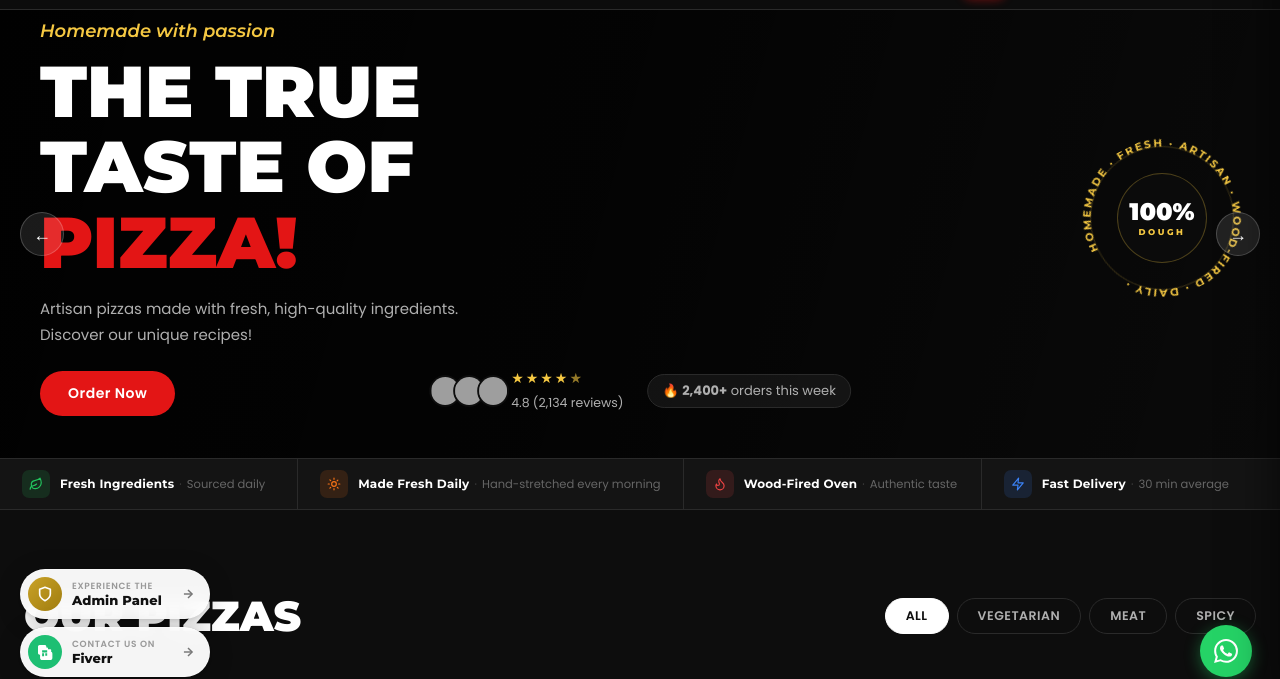
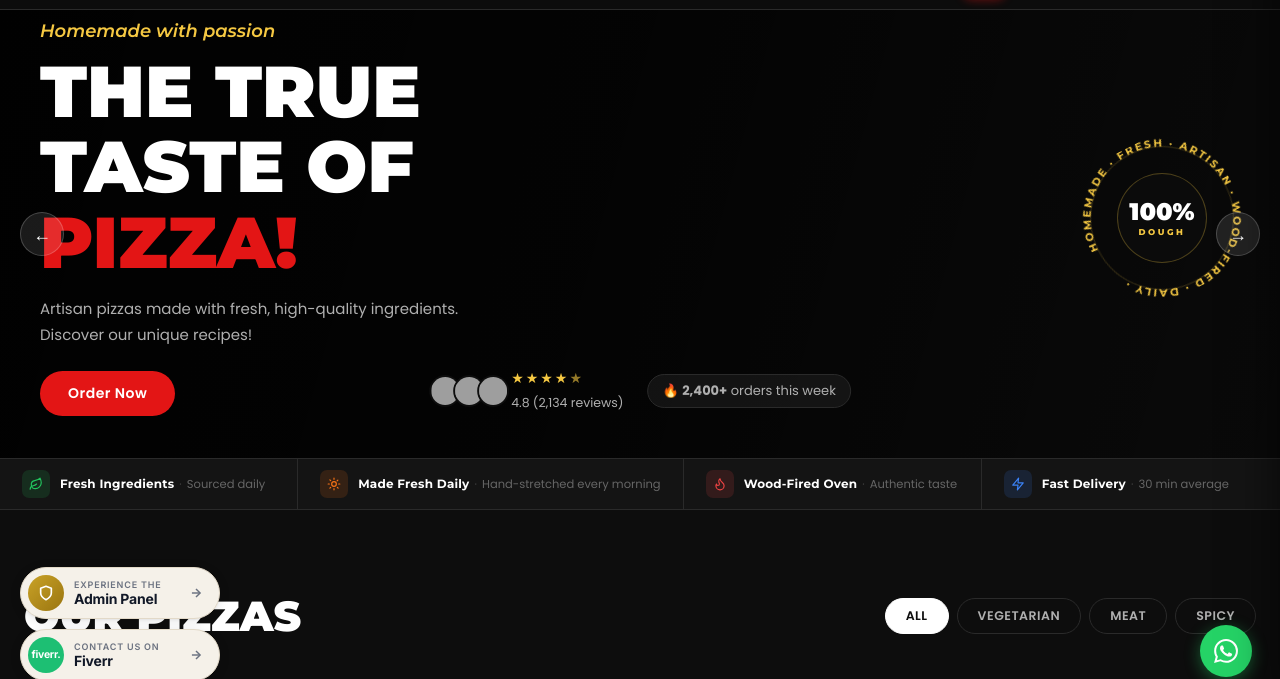
Before and after one commit to adibbinshahid/Restaurant-Website-Demo, a website: page public/index.html in a window 1280 px wide. Shown: the part 95-774 px from the top of the page. Drawn offline with Linux system fonts and the light colour scheme; no server answers; grey boxes are pictures that could not be loaded.

Commit message:
Add favicon, match floating CTA buttons to MindWell reference
- Pizza SVG favicon added to all 9 pages including admin
- Floating CTA buttons: cream background, Inter font, Fiverr wordmark text, darker label/arrow colors
- Inter font loaded via Google Fonts across all pages
- Hover animation changed to scale zoom-in (no translate)

Co-Authored-By: Claude Sonnet 4.6 <noreply@anthropic.com>

```diff
--- a/public/css/style.css
+++ b/public/css/style.css
@@ -1652,37 +1652,37 @@ ul { list-style: none; }
 /* ── Floating CTA Buttons ─────────────────────────────────────────── */
 .floating-cta-stack {
   position: fixed;
-  bottom: 28px;
+  bottom: 24px;
   left: 20px;
   z-index: 800;
   display: flex;
   flex-direction: column;
-  gap: 8px;
+  gap: 10px;
 }
 
 .floating-cta-btn {
   display: flex;
   align-items: center;
   gap: 10px;
-  background: rgba(255,255,255,0.96);
-  backdrop-filter: blur(10px);
-  -webkit-backdrop-filter: blur(10px);
-  border: 1px solid rgba(255,255,255,0.3);
+  background: #f5f1e9;
+  border: 1px solid #e2d9c8;
   border-radius: 50px;
-  padding: 7px 14px 7px 7px;
+  padding: 7px 16px 7px 7px;
   text-decoration: none;
-  box-shadow: 0 4px 24px rgba(0,0,0,0.22), 0 1px 4px rgba(0,0,0,0.1);
-  transition: transform 0.2s ease, box-shadow 0.2s ease;
-  min-width: 190px;
+  box-shadow: 0 2px 12px rgba(0,0,0,0.10), 0 1px 3px rgba(0,0,0,0.06);
+  transition: transform 0.22s cubic-bezier(0.34,1.4,0.64,1), box-shadow 0.22s ease;
+  transform-origin: left center;
+  min-width: 200px;
+  cursor: pointer;
 }
 .floating-cta-btn:hover {
-  transform: translateY(-3px);
-  box-shadow: 0 10px 32px rgba(0,0,0,0.28);
+  transform: scale(1.05);
+  box-shadow: 0 6px 24px rgba(0,0,0,0.14), 0 2px 6px rgba(0,0,0,0.08);
 }
 
 .fcta-icon {
-  width: 34px;
-  height: 34px;
+  width: 36px;
+  height: 36px;
   border-radius: 50%;
   display: flex;
   align-items: center;
@@ -1690,28 +1690,42 @@ ul { list-style: none; }
   flex-shrink: 0;
   color: #fff;
 }
-.fcta-icon-admin  { background: linear-gradient(135deg, #c9a227, #a07d10); }
+.fcta-icon-admin  { background: linear-gradient(135deg, #c9a227, #9a7510); }
 .fcta-icon-fiverr { background: #1dbf73; }
 
 .fcta-text { flex: 1; line-height: 1; }
 .fcta-label {
   display: block;
+  font-family: 'Inter', 'Montserrat', sans-serif;
   font-size: 9px;
   font-weight: 600;
-  letter-spacing: 0.7px;
-  color: #999;
+  letter-spacing: 0.8px;
+  color: #6b7280;
   text-transform: uppercase;
   margin-bottom: 3px;
 }
 .fcta-name {
   display: block;
-  font-family: 'Montserrat', sans-serif;
-  font-size: 13px;
+  font-family: 'Inter', 'Montserrat', sans-serif;
+  font-size: 14px;
+  font-weight: 700;
+  color: #111827;
+  letter-spacing: -0.2px;
+}
+.fcta-arrow {
+  color: #6b7280;
+  flex-shrink: 0;
+  transition: transform 0.22s ease;
+}
+.floating-cta-btn:hover .fcta-arrow { transform: translateX(2px); }
+.fcta-wordmark {
+  font-family: 'Inter', sans-serif;
+  font-size: 10.5px;
   font-weight: 800;
-  color: #111;
-  letter-spacing: 0.1px;
-}
-.fcta-arrow { color: #777; flex-shrink: 0; }
+  color: #fff;
+  letter-spacing: -0.3px;
+  line-height: 1;
+}
 
 /* ── Toast Notifications ──────────────────────────────────────────── */
 
--- a/public/index.html
+++ b/public/index.html
@@ -5,9 +5,10 @@
   <meta name="viewport" content="width=device-width, initial-scale=1.0" />
   <title>L'Cinco Pizza — The True Taste of Pizza</title>
   <meta name="description" content="Artisan pizzas made with fresh, high-quality ingredients. Order online with 30-min delivery." />
+  <link rel="icon" href="/favicon.svg" type="image/svg+xml">
   <link rel="preconnect" href="https://fonts.googleapis.com" />
   <link rel="preconnect" href="https://fonts.gstatic.com" crossorigin />
-  <link href="https://fonts.googleapis.com/css2?family=Montserrat:ital,wght@0,400;0,500;0,600;0,700;0,800;0,900;1,400;1,600&family=Poppins:wght@300;400;500;600;700&display=swap" rel="stylesheet" />
+  <link href="https://fonts.googleapis.com/css2?family=Inter:wght@400;500;600;700&family=Montserrat:ital,wght@0,400;0,500;0,600;0,700;0,800;0,900;1,400;1,600&family=Poppins:wght@300;400;500;600;700&display=swap" rel="stylesheet" />
   <link rel="stylesheet" href="/css/style.css" />
 </head>
 <body>
@@ -453,7 +454,7 @@
   </a>
   <a href="https://www.fiverr.com/adib_bin_shahid" target="_blank" rel="noopener" class="floating-cta-btn">
     <div class="fcta-icon fcta-icon-fiverr">
-      <svg width="15" height="15" viewBox="0 0 24 24" fill="currentColor"><path d="M23 11.3h-1.9V8.5c0-.9-.7-1.6-1.6-1.6H16V5.3c0-.7-.6-1.3-1.3-1.3h-1.4V2.4C13.3 1.1 12.2 0 10.9 0H2.7C1.2 0 0 1.2 0 2.7v10c0 1.5 1.2 2.7 2.7 2.7h.6v5.3c0 1.8 1.5 3.3 3.3 3.3h13.1c1.8 0 3.3-1.5 3.3-3.3v-7.1c0-.7-.5-1.3-1-1.3zM6.6 18v-4.7h3.1V18H6.6zm5-.7v-4h3.1v4h-3.1zm3.1-5.3H6.6V8.5h8.1V12z"/></svg>
+      <span class="fcta-wordmark">fiverr.</span>
     </div>
     <div class="fcta-text">
       <span class="fcta-label">Contact us on</span>
```
Also changed, not shown: public/about.html (+2 -1 lines), public/admin.html (+1 -0 lines), public/contact.html (+2 -1 lines), public/delivery.html (+2 -1 lines), public/faq.html (+2 -1 lines), public/privacy.html (+2 -1 lines), public/terms.html (+2 -1 lines), public/track.html (+2 -1 lines), public/favicon.svg (added).
